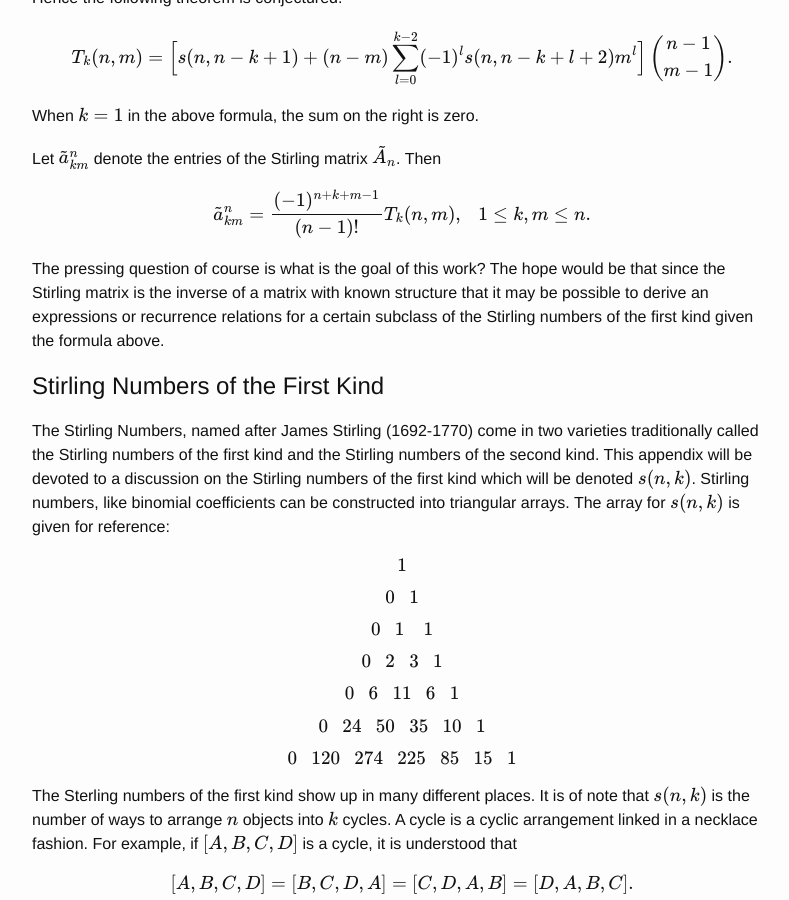
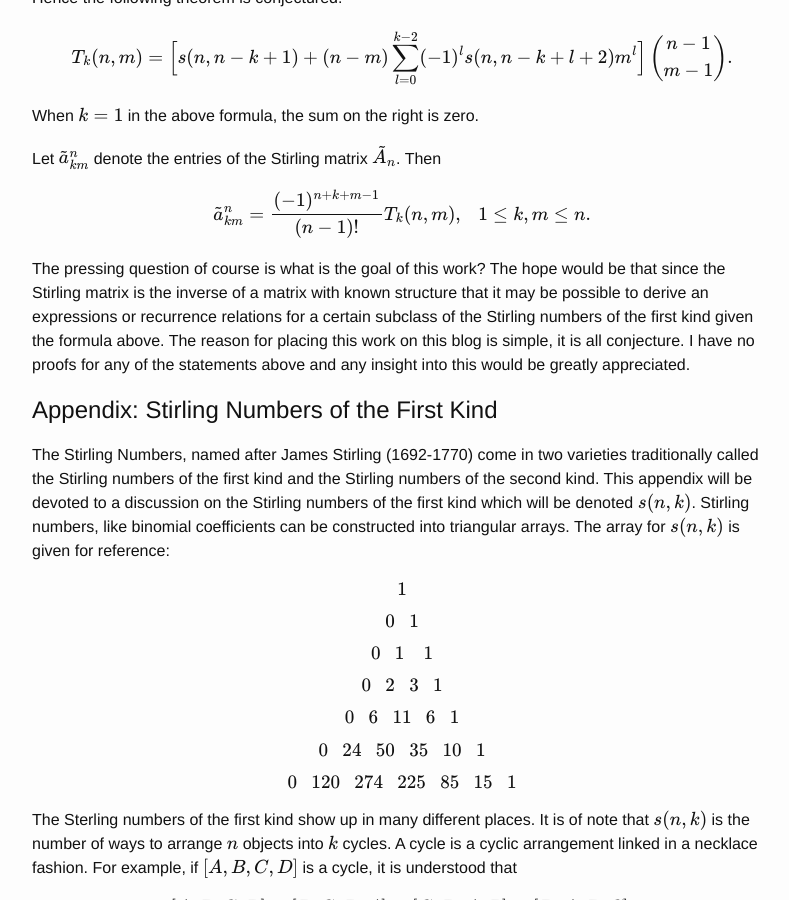
Before and after one commit to JamesEvans2014/JamesEvans2014.github.io, a Jekyll site: the page built from _posts/2014-10-25-Stirling-Matrices-Part-3.md, in a window 1280 px wide and 900 px high, scrolled down 582 px. Shown: the whole window, without its empty margins (238-1027 px from the left). Built offline with Jekyll 4.4.1, drawn with Linux system fonts in a browser that asks for light colours; formulas are drawn with MathJax 3.

Commit message:
Update 2014-10-25-Stirling-Matrices-Part-3.md

```diff
--- a/_posts/2014-10-25-Stirling-Matrices-Part-3.md
+++ b/_posts/2014-10-25-Stirling-Matrices-Part-3.md
@@ -43,8 +43,9 @@ The pressing question of course is what is the goal of this work?
 The hope would be that since the Stirling matrix is the inverse of a matrix with known structure that it
 may be possible to derive an expressions or recurrence relations for a certain subclass of the
 Stirling numbers of the first kind given the formula above.
+The reason for placing this work on this blog is simple, it is all conjecture. I have no proofs for any of the statements above and any insight into this would be greatly appreciated.
 
-#Stirling Numbers of the First Kind
+#Appendix: Stirling Numbers of the First Kind
 
 The Stirling Numbers, named after James Stirling (1692-1770) come in two varieties traditionally called the Stirling numbers of the first kind and the Stirling numbers of the second kind. This appendix will be devoted to a discussion on the Stirling numbers of the first kind which will be denoted \\(s(n,k)\\). Stirling numbers, like binomial coefficients can be constructed into triangular arrays. The array for \\(s(n,k)\\) is given for reference:
 \\[1\\]\\[0\ \ \ 1\\]\\[0\ \ \ 1\ \ \ \ 1\\]\\[0\ \ \ 2\ \ \ 3\ \ \ 1\\]\\[0\ \ \ 6\ \ \ 11\ \ \ 6\ \ \ 1\\]\\[0\ \ \ 24\ \ \ 50\ \ \ 35\ \ \ 10\ \ \ 1\\]\\[0\ \ \ 120\ \ \ 274\ \ \ 225\ \ \ 85\ \ \ 15\ \ \ 1\\]
```
